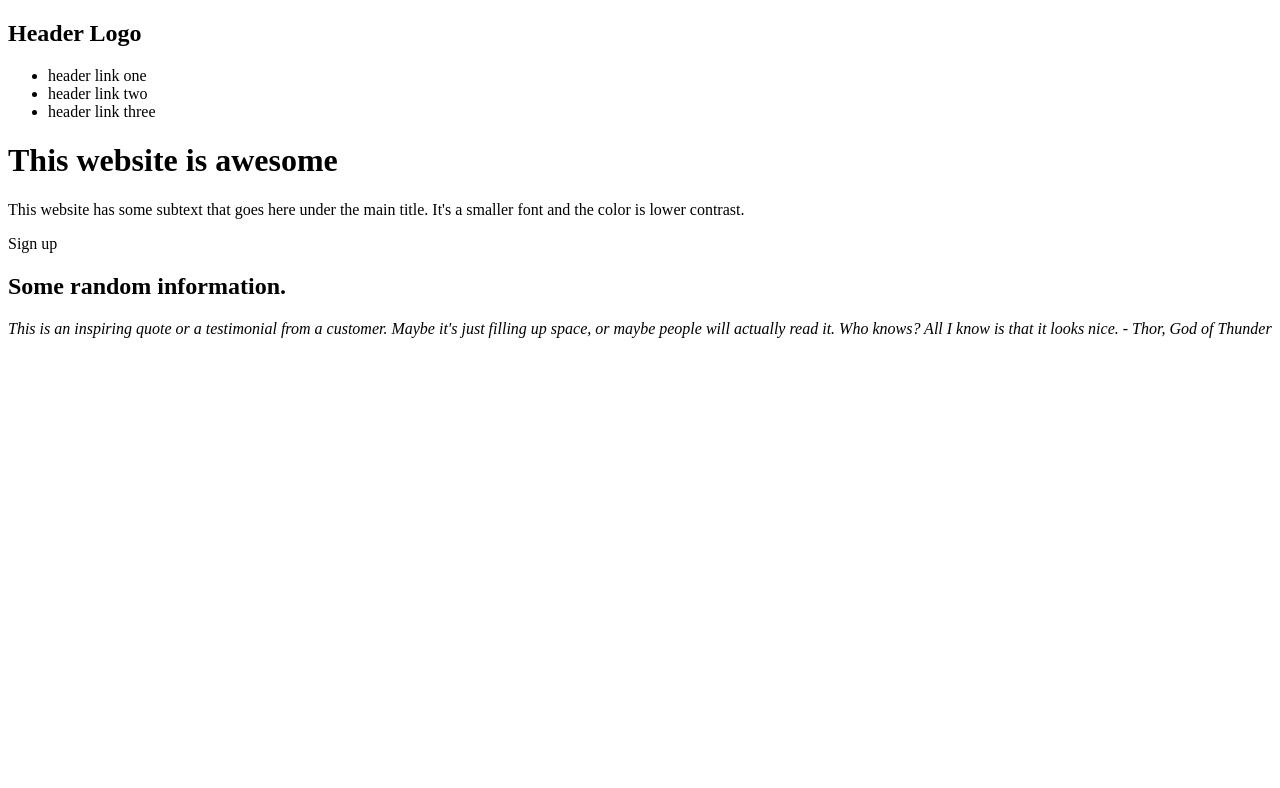
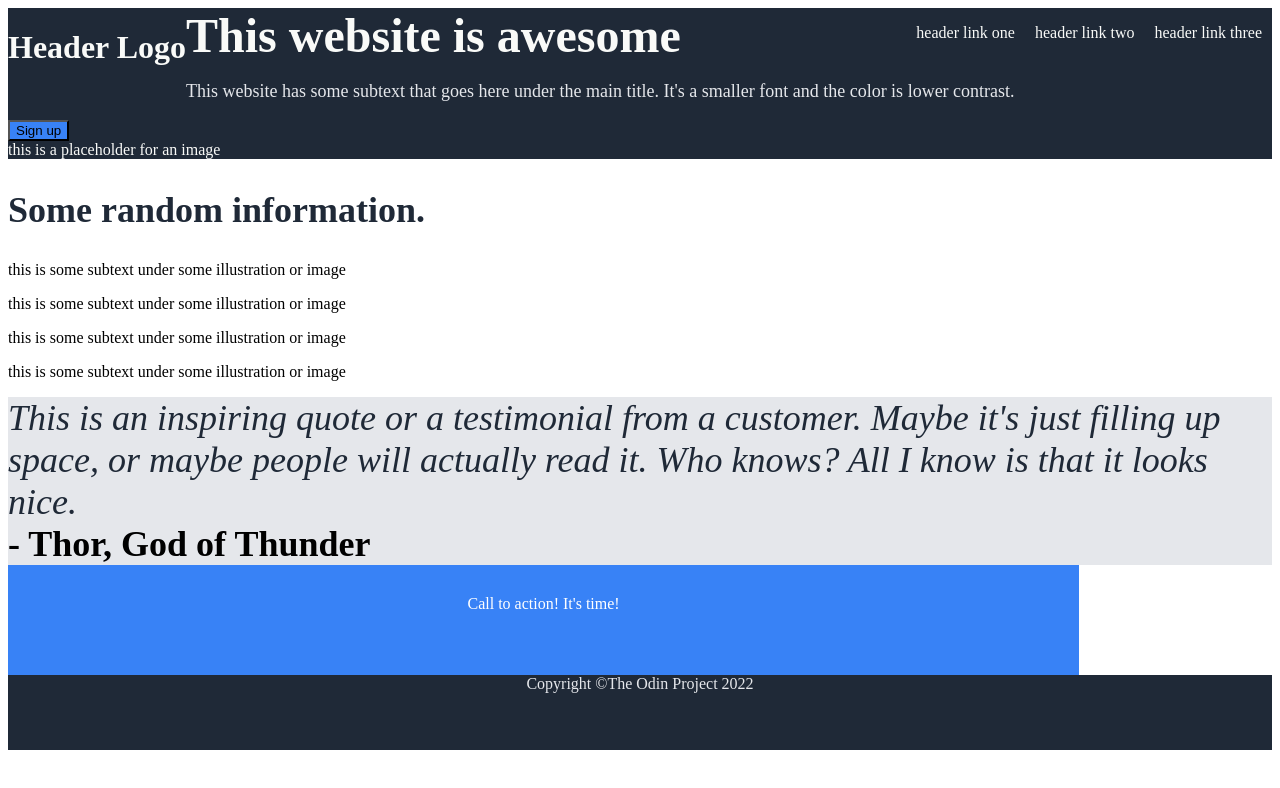
Before and after one commit to TinyTechieT/odin-landing-page, a plain HTML site: page index.html in a window 1280 px wide. Drawn offline with Linux system fonts and the light colour scheme.

Commit message:
added html and css

```diff
--- a/index.html
+++ b/index.html
@@ -4,42 +4,90 @@
         <meta charset="UTF-8">
         <meta http-equiv="X-UA-Compatible" content="IE=edge">
         <meta name="viewport" content="width=device-width, initial-scale=1.0">
+        <link rel="stylesheet" href="style.css">
     </head>
     <body>
+        <div class="container">
             <div class="hero">
-            <h2>Header Logo</h2>
+                <div class="upper-bar">
+                    <div class="hero-logo">
+                        <h1>Header Logo</h1>
+                    </div>
+
+                    <nav>
                         <ul>
                             <li>header link one</li>
                             <li>header link two</li>
                             <li>header link three</li>
                         </ul>
+                    </nav>
+                </div>
 
                 <div class="hero-flex">
-                <h1>This website is awesome</h1>
-                <p>This website has some subtext that goes here under the main title. It's a smaller font and the color is lower contrast.</p>
+                    <div class="hero-flex-1">
+                        <h2>This website is awesome</h2>
+                        <p>
+                            This website has some subtext that goes here under the main title. It's a smaller font and the color is lower contrast.
+                        </p>
 
-                <div class="button">Sign up</div>
-
-                <div class="placeholder-image"></div>
-            </div>
+                        <button>Sign up</button>
                     </div>
 
-        <div class="information-section">
-            <h2>Some random information.</h2>
-
-            <div class="flex-1">
-                <div class="boxes">
-
+                    <div class="hero-flex-2">
+                        this is a placeholder for an image
+                    </div>
                 </div>
             </div>
         </div>
 
-        <div class="quote-section">
-            <cite> This is an inspiring quote or a testimonial from a customer. Maybe it's just filling up space, or maybe people will actually read it. Who knows? All I know is that it looks nice. - Thor, God of Thunder</cite>
+        <div class="container">
+            <div class="information">
+                <h2>Some random information.</h2>
+
+                <div class="info-flex">
+                    <div class="info-flex-1">
+                        <div class="boxes"></div>
+                        <p>this is some subtext under some illustration or image</p>
                     </div>
 
-        <div class="">
+                    <div class="info-flex-1">
+                        <div class="boxes"></div>
+                        <p>this is some subtext under some illustration or image</p>
+                    </div>
 
+                    <div class="info-flex-1">
+                        <div class="boxes"></div>
+                        <p>this is some subtext under some illustration or image</p>
+                    </div>
+
+                    <div class="info-flex-1">
+                        <div class="boxes"></div>
+                        <p>this is some subtext under some illustration or image</p>
+                    </div>
+                </div>
+            </div>
+        </div>
+
+        <div class="container">
+            <div class="quote-section">
+                <div class="quote">
+                    This is an inspiring quote or a testimonial from a customer. Maybe it's just filling up space, or maybe people will actually read it. Who knows? All I know is that it looks nice.
+                </div>
+
+                <div class="who-said-it">- Thor, God of Thunder</div>
+            </div>
+        </div>
+
+        <div class="container">
+            <div class="call-to-action">
+                Call to action! It's time!
+            </div>
+        </div>
+
+        <div class="container">
+            <div class="footer">
+                Copyright &copy;The Odin Project 2022
+            </div>
         </div>
     </body>
 </html>
--- a/style.css
+++ b/style.css
@@ -0,0 +1,81 @@
+.container{
+    width: auto;
+}
+
+.hero{
+    background-color: #1F2937;
+    color: #F9FAF8;
+}
+
+.hero-logo{
+    float: left;
+    margin: 0;
+}
+
+.hero nav{
+    float: right;
+    /* margin-top: 10px; */
+}
+
+.hero li{
+    float: left;
+    display: inline;
+    padding: 0 10px 0 10px;
+}
+
+.hero-flex{
+    flex: 0 1 1 100%;
+}
+
+.hero-flex-1 h2{
+    color: #F9FAF8;
+    font-size: 48px;
+    font-style: extra-bold;
+    display: inline;
+}
+
+.hero-flex-1 p{
+    font-size: 18px;
+    color: #e5e7eb;
+}
+
+button{
+    background-color: #3882f6;
+}
+
+.information h2{
+    font-size: 36px;
+    color: #1F2937;
+}
+
+.quote-section{
+    background-color: #e5e7eb;
+    font-size: 36px;
+}
+
+.quote{
+    color: #1F2937;
+    font-style: italic;
+    /* font-weight: lighter; */
+}
+
+.who-said-it{
+    font-weight: bold;
+}
+
+.call-to-action{
+    height: 50px;
+    width: 80%;
+    background-color: #3882f6;
+    color: white;
+    text-align: center;
+    padding: 30px;
+
+}
+
+.footer{
+    background-color: #1F2937;
+    color: #e5e7eb;
+    text-align: center;
+    height: 75px;
+}
```
Lines whose indentation alone changed are shown as unchanged.
